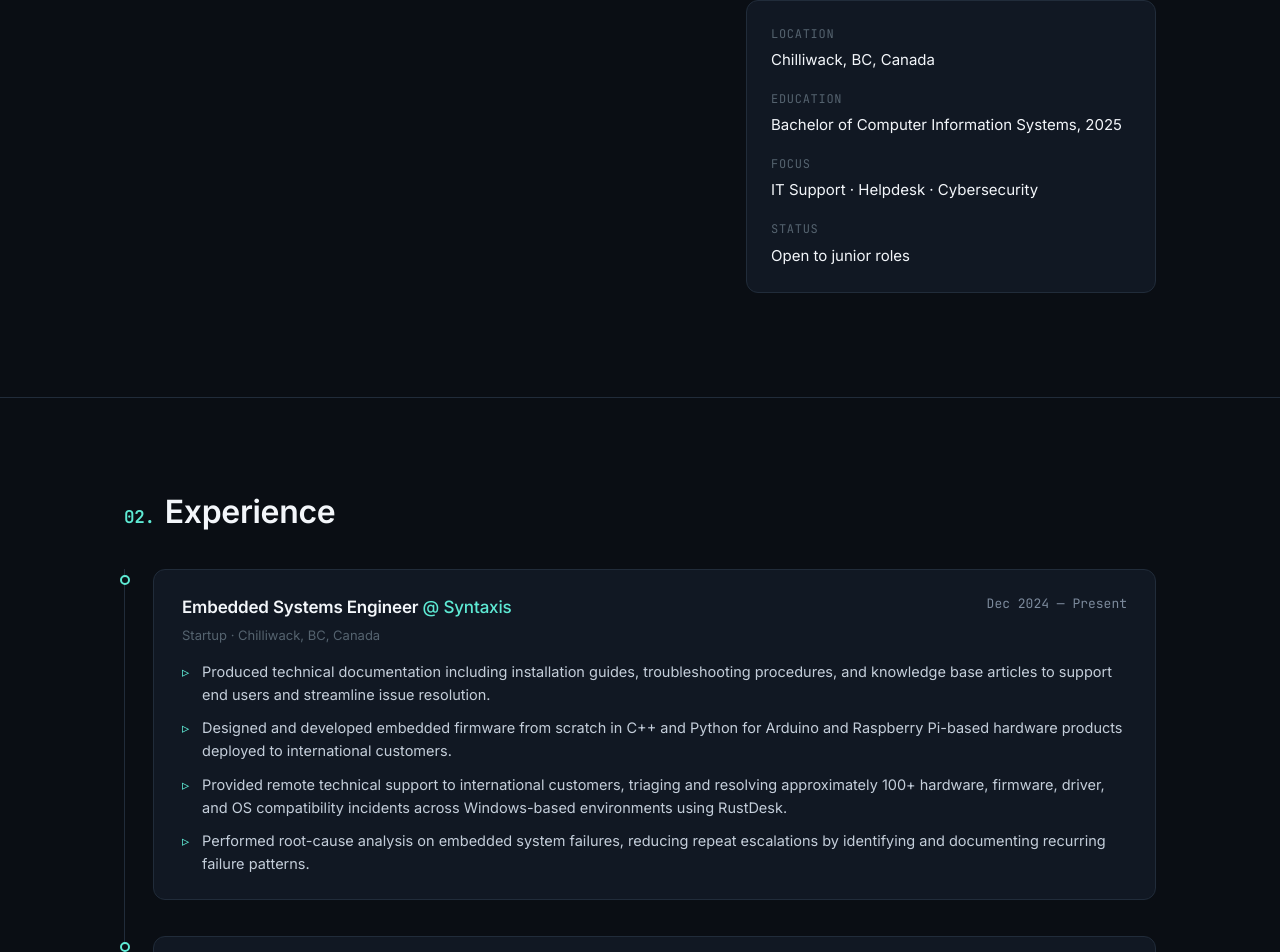
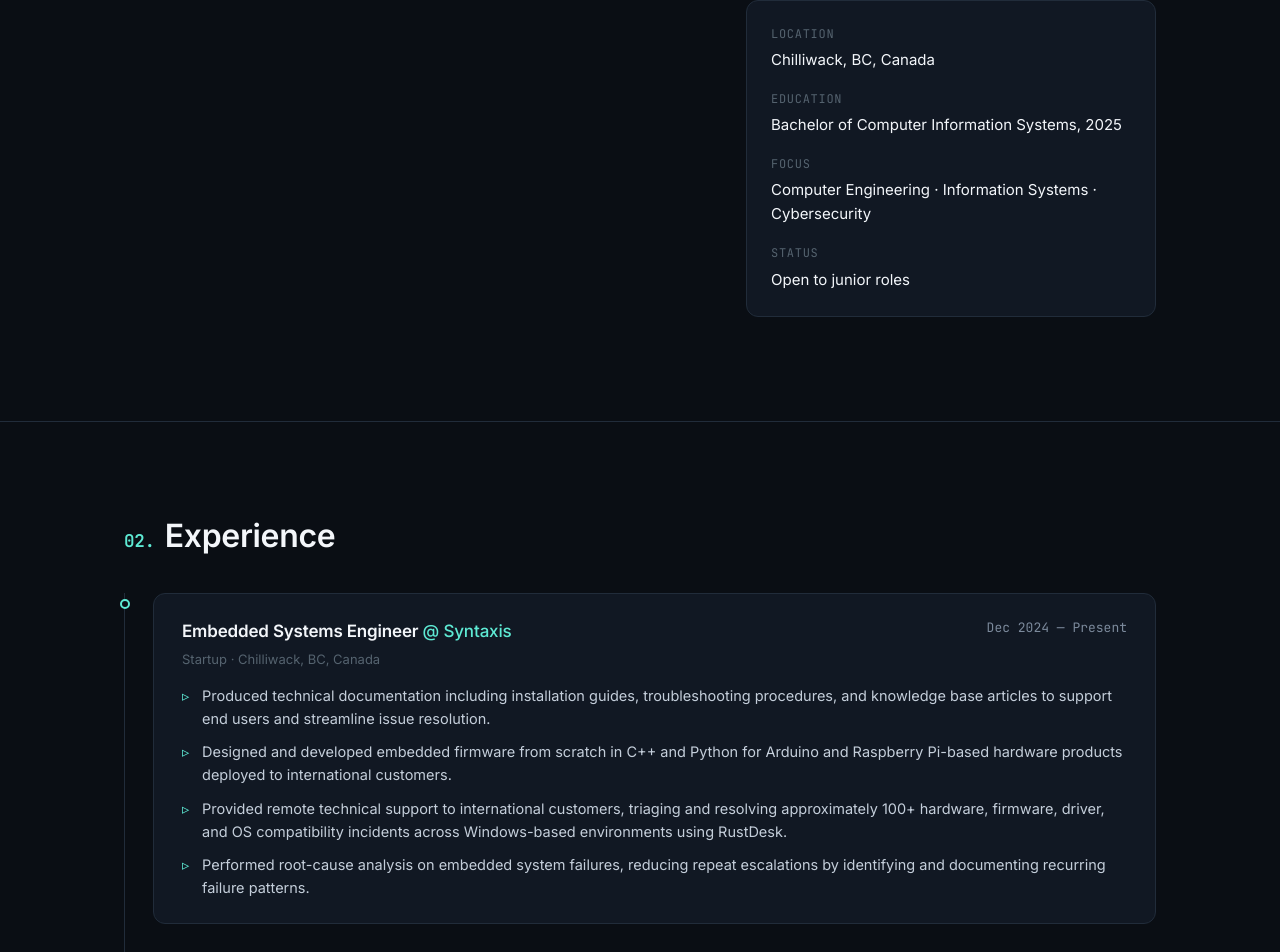
Before and after one commit to Steven-Furlong/steven-furlong.github.io, a React (Vite) app: page / in a window 1280 px wide. Shown: the part 1348-2300 px from the top of the page. Built offline with nearby package versions, Linux system fonts and the light colour scheme.

Commit message:
About section

```diff
--- a/src/components/About.jsx
+++ b/src/components/About.jsx
@@ -4,7 +4,7 @@ import { profile, education } from '../data/content'
 const facts = [
   { label: 'Location', value: profile.location },
   { label: 'Education', value: `${education.degree}, ${education.year}` },
-  { label: 'Focus', value: 'IT Support · Helpdesk · Cybersecurity' },
+  { label: 'Focus', value: 'Computer Engineering · Information Systems · Cybersecurity' },
   { label: 'Status', value: 'Open to junior roles' },
 ]
 
```
